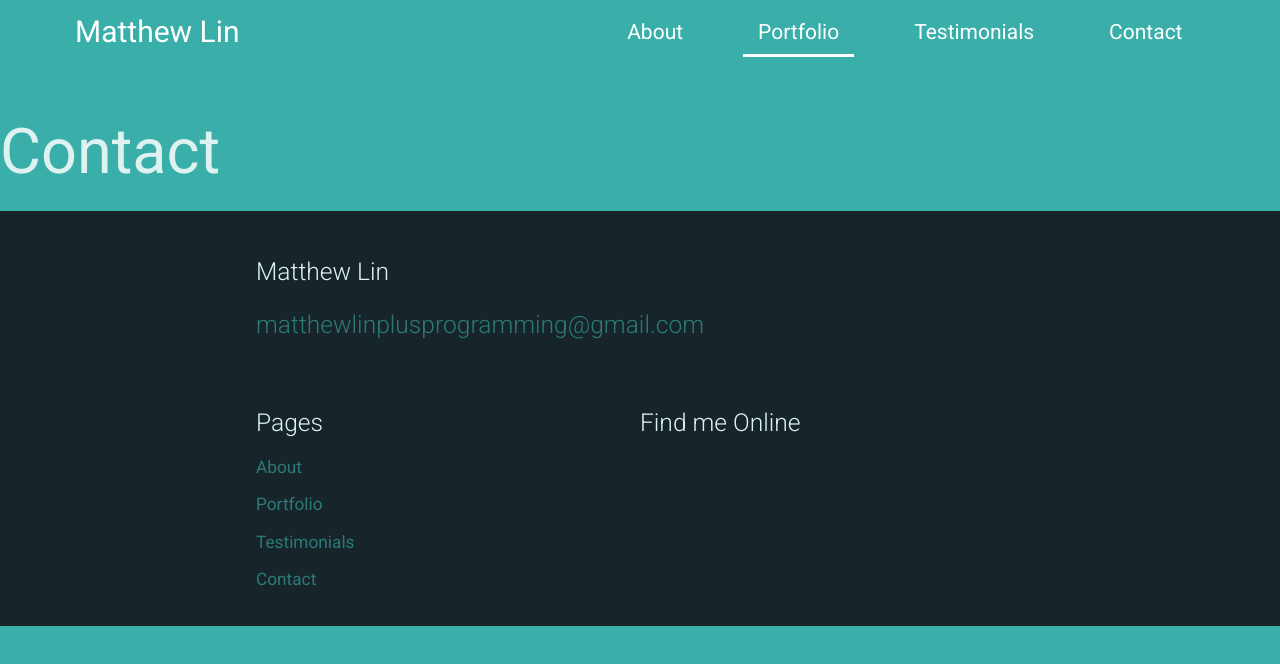
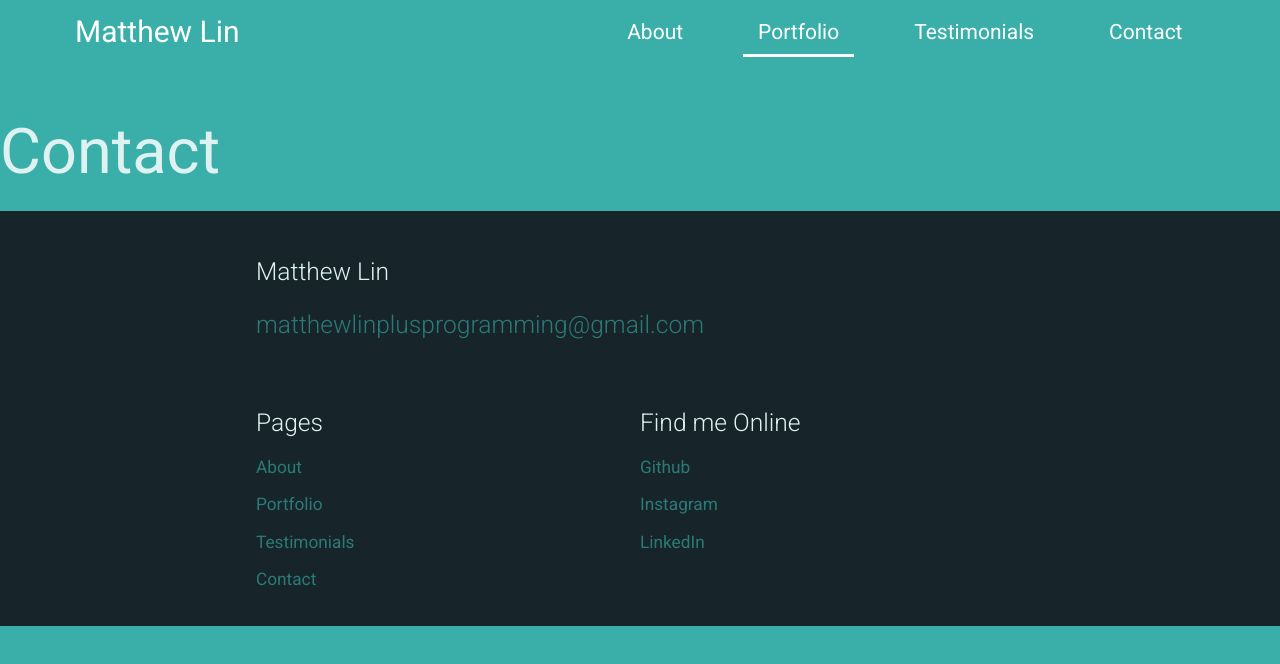
Before and after one commit to matthew-plusprogramming/matthewlin.dev, a React (Create React App) app: page /contact in a window 1280 px wide. Shown: the top 664 px of the page. Built offline with nearby package versions, Linux system fonts and the light colour scheme.

Commit message:
Added social links to footer

```diff
--- a/src/components/Footer.js
+++ b/src/components/Footer.js
@@ -71,6 +71,30 @@ const Footer = () => {
           <div className="flex-row">
             <div className="flex-col">
               <h5 className="light-text">Find me Online</h5>
+              <h6>
+                <a
+                  href="https://github.com/matthew-plusprogramming"
+                  target="_blank"
+                  rel="noopener noreferrer">
+                  Github
+                </a>
+              </h6>
+              <h6>
+                <a
+                  href="https://instagram.com/matthew.plusprogramming"
+                  target="_blank"
+                  rel="noopener noreferrer">
+                  Instagram
+                </a>
+              </h6>
+              <h6>
+                <a
+                  href="https://linkedin.com/in/matthewlin-sd"
+                  target="_blank"
+                  rel="noopener noreferrer">
+                  LinkedIn
+                </a>
+              </h6>
             </div>
           </div>
         </div>
```
